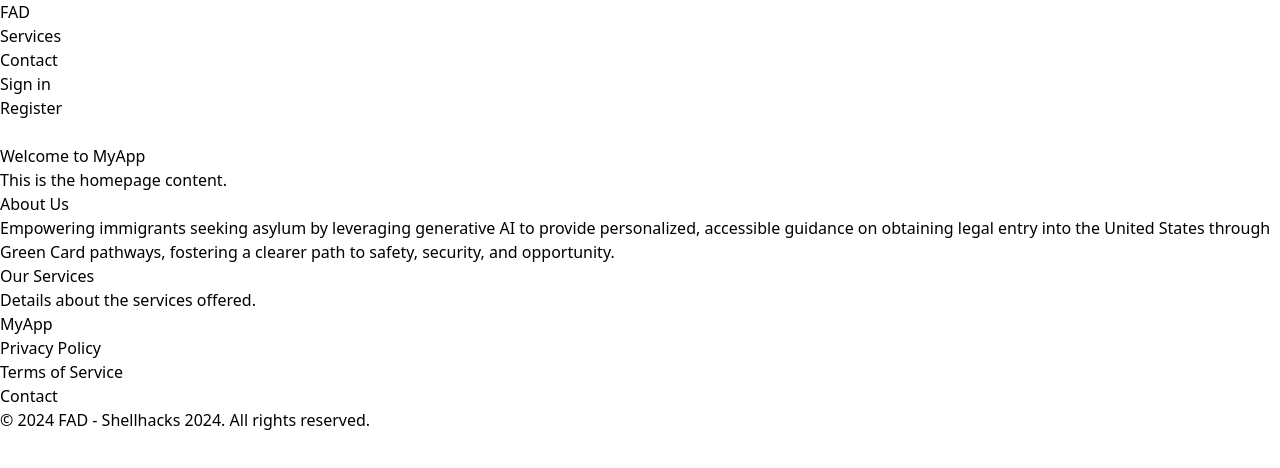
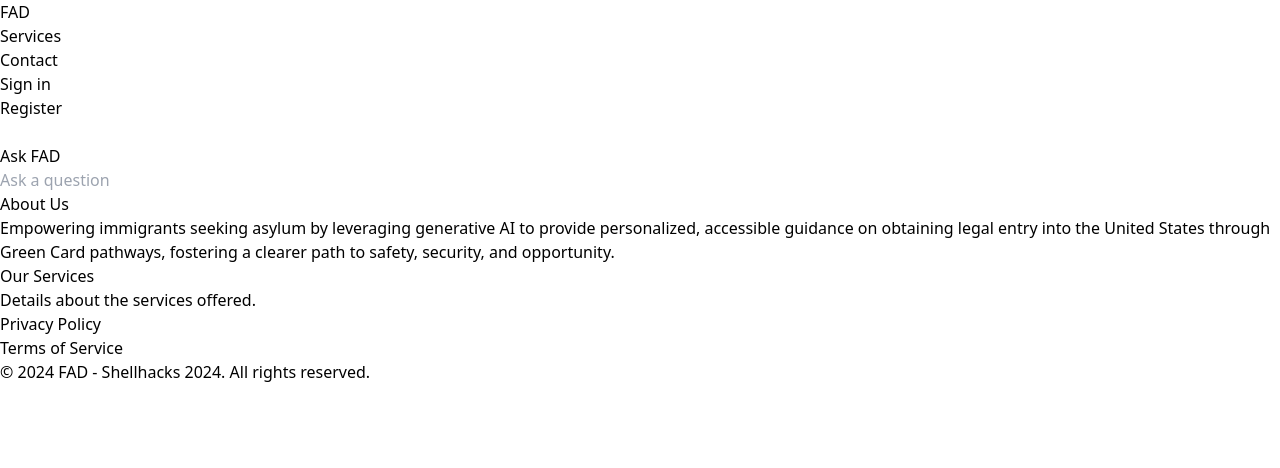
Before and after one commit to franklinnevesfilho/fad-frontend, a React (Vite) app: page / in a window 1280 px wide. Shown: the top 468 px of the page. Built offline with nearby package versions, Linux system fonts and the light colour scheme.

Commit message:
centered div

```diff
--- a/src/App.tsx
+++ b/src/App.tsx
@@ -11,15 +11,16 @@ const App = () => {
         <Router>
             <div className="flex flex-col min-h-screen"> {/* Use flex and min-h-screen */}
                 <Header />
-                <main className="flex-grow"> {/* This takes the remaining space */}
+                <main
+                    className="flex flex-grow items-center justify-center"> {/* This takes the remaining space */}
                     <Routes>
-                        <Route path="/" element={<HomeScreen />} />
-                        <Route path="/signin" element={<SignInScreen />} />
-                        <Route path="/register" element={<RegistrationScreen />} />
-                        <Route path = "/contact" element={<Fortheboys/>} />
+                        <Route path="/" element={<HomeScreen/>}/>
+                        <Route path="/signin" element={<SignInScreen/>}/>
+                        <Route path="/register" element={<RegistrationScreen/>}/>
+                        <Route path="/contact" element={<Fortheboys/>}/>
                     </Routes>
                 </main>
-                <Footer />
+                <Footer/>
             </div>
         </Router>
     );
--- a/src/components/footer.tsx
+++ b/src/components/footer.tsx
@@ -2,13 +2,7 @@
 export function Footer() {
     return (
         <footer className="bg-gray-800 text-white py-6">
-            <div
-                className="container mx-auto flex flex-col md:flex-row justify-between items-center space-y-4 md:space-y-0">
-                {/* Logo or Brand Name */}
-                <div className="text-2xl font-bold">
-                    <a href="/" className="hover:text-gray-400">MyApp</a>
-                </div>
-
+            <div className="container mx-auto flex flex-col md:flex-row justify-between items-center space-y-4 md:space-y-0">
                 {/* Footer Links - Centered */}
                 <ul className="flex space-x-6 justify-center md:absolute md:left-1/2 md:transform md:-translate-x-1/2">
                     <li>
@@ -17,13 +11,10 @@ export function Footer() {
                     <li>
                         <a href="#terms" className="hover:text-gray-400">Terms of Service</a>
                     </li>
-                    <li>
-                        <a href="#contact" className="hover:text-gray-400">Contact</a>
-                    </li>
                 </ul>
 
                 {/* Copyright Information */}
-                <p className="text-sm text-gray-500">
+                <p className="ms-auto text-sm text-gray-500">
                     &copy; {new Date().getFullYear()} FAD - Shellhacks 2024. All rights reserved.
                 </p>
             </div>
--- a/src/components/fortheboys.tsx
+++ b/src/components/fortheboys.tsx
@@ -13,7 +13,7 @@ export const Fortheboys = () => {
             imageSrc: '',
         },
         {
-            userFirstName: '',
+            userFirstName: 'Franklin',
             userLastName: '',
             userSubtext: '',
             userGitHub: '',
@@ -38,6 +38,7 @@ export const Fortheboys = () => {
         }
     ]
     return (
+        <div className={'container mx-auto mt-10'}>
             <div className='grid grid-cols-1 md:grid-cols-2 lg:grid-cols-4 gap-4'>
                 {teamMembers.map((member, index) => (
                     <AboutUs
@@ -51,5 +52,6 @@ export const Fortheboys = () => {
                     />
                 ))}
             </div>
+        </div>
     )
 }
--- a/src/screens/HomeScreen.tsx
+++ b/src/screens/HomeScreen.tsx
@@ -1,12 +1,19 @@
+import {CustomInput} from "../components/customInput.tsx";
+
 export function HomeScreen(){
     return (
-        <main className="container mx-auto p-4 text-center">
-            <section id="home" className="my-8">
-                <h1 className="text-4xl font-bold mb-4">Welcome to MyApp</h1>
-                <p>This is the homepage content.</p>
-            </section>
-
-            <section id="about" className="my-8">
+        <div className="container mx-auto p-4 text-center">
+            <div id="home" className="my-8">
+                <h1 className="text-4xl font-bold mb-4">Ask FAD</h1>
+                <CustomInput
+                    className="w-full"
+                    type="text"
+                    id="question"
+                    placeholder="Ask a question"
+                    required
+                />
+            </div>
+            <div id="about" className="my-8">
                 <div className="max-w-7xl mx-auto">
                     <h2 className="text-3xl font-semibold mb-4 ">About Us</h2>
                     <p>Empowering immigrants seeking asylum by leveraging
@@ -17,12 +24,12 @@ export function HomeScreen(){
                     </p>
                 </div>
 
-            </section>
+            </div>
 
-            <section id="services" className="my-8">
+            <div id="services" className="my-8">
                 <h2 className="text-3xl font-semibold mb-4">Our Services</h2>
                 <p>Details about the services offered.</p>
-            </section>
-        </main>
+            </div>
+        </div>
     );
 }
```
Lines whose indentation alone changed are shown as unchanged.
